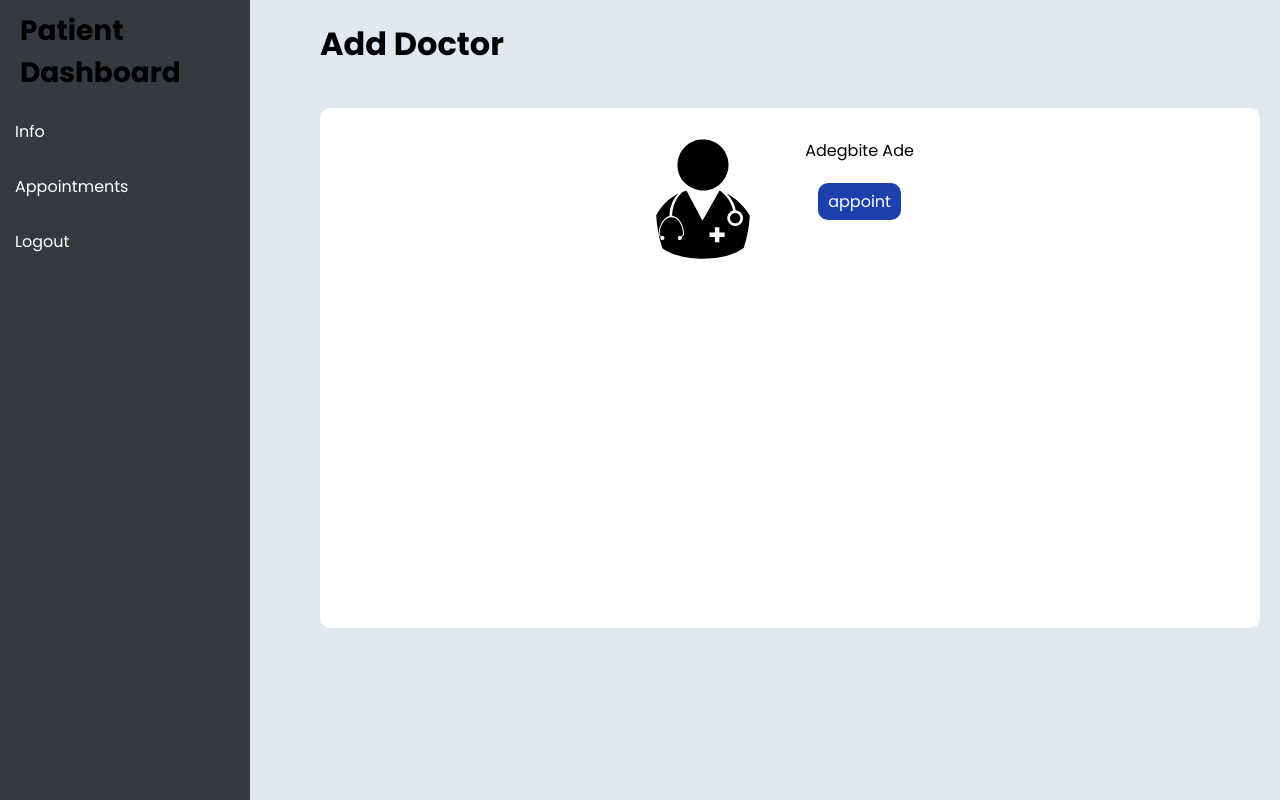
After one commit to adex-codez/5, a Flask app: page /patient/add-doctor in a window 1280 px wide. The commit adds this page. Run offline with Flask 3, Linux system fonts and the light colour scheme; a user stored in the database is signed in.

Commit message:
finished appointment functionality for both doctor and patient

```diff
--- a/app/models.py
+++ b/app/models.py
@@ -13,8 +13,8 @@ class Appointment(db.Model):
     id = db.Column(db.Integer, primary_key=True)
     patient_id = db.Column(db.Integer, db.ForeignKey('patient.id'), nullable=False)
     doctor_id = db.Column(db.Integer, db.ForeignKey('doctor.id'), nullable=False)
-    date = db.Column(db.Date, nullable=False)
-    time = db.Column(db.Time, nullable=False)
+    date = db.Column(db.Date, nullable=True)
+    time = db.Column(db.Time, nullable=True)
     description = db.Column(db.String(120), nullable=False)
     patient = db.relationship('Patient', back_populates='appointments', lazy=True)
     doctor = db.relationship('Doctor', back_populates='appointments', lazy=True)
--- a/app/routes.py
+++ b/app/routes.py
@@ -1,7 +1,7 @@
-from flask import Blueprint, render_template, redirect, url_for, flash, session
+from flask import Blueprint, render_template, redirect, url_for, flash, session, request
 from . import db, bcrypt
-from app.models import User, Patient, Doctor
-from app.forms import RegistrationForm, LoginForm, UpdatePatientInfoForm,  UpdateDoctorInfoForm
+from app.models import User, Patient, Doctor, Appointment
+from app.forms import RegistrationForm, LoginForm, UpdatePatientInfoForm,  UpdateDoctorInfoForm, SetAppointmentDTForm
 
 main = Blueprint('main', __name__)
 
@@ -72,7 +72,12 @@ def logout():
 
 @main.route("/patient/appointments")
 def appointments():
-    return render_template('appointments.html')
+    if 'user_id' not in session:
+        return redirect(url_for('main.login'))
+    patient = Patient.query.filter_by(user_id=session['user_id']).first()
+    appointments = Appointment.query.filter_by(patient_id=patient.id).all()
+    print(session['user_id'])
+    return render_template('appointments.html', appointments=appointments)
 
 @main.route("/patient/info")
 def info():
@@ -131,4 +136,34 @@ def update_doctor_info():
 
 @main.route("/doctor/appointments")
 def doctor_appointments():
-    return render_template('appointments.html')
+    if 'user_id' not in session:
+        return redirect(url_for('main.login'))
+    doctor = Doctor.query.filter_by(user_id=session['user_id']).first()
+    appointments = Appointment.query.filter_by(doctor_id=doctor.id).all()
+    print(appointments)
+    return render_template('doctor-appointment.html', appointments=appointments)
+
+@main.route("/patient/add-doctor")
+def add_doctor():
+    if 'user_id' not in session:
+        return redirect(url_for('main.login'))
+
+    doctors = Doctor.query.all()  # Fetch all doctors from the database
+    return render_template('add-doctor.html', doctors=doctors)
+
+@main.route("/patient/appoint", methods=['GET', 'POST'])
+def appoint():
+    if 'user_id' not in session:
+        return redirect(url_for('main.login'))
+
+    doctorid = request.args.get('doctor_id')
+
+    patient = Patient.query.filter_by(user_id=session['user_id']).first()  # Fetch all doctors from the database
+
+    form = SetAppointmentDTForm()
+    if form.validate_on_submit():
+        appointment = Appointment(patient_id=patient.id, doctor_id=doctorid, date=form.date.data, time=form.time.data, description=form.description.data)
+        db.session.add(appointment)
+        db.session.commit()
+        return redirect(url_for('main.appointments'))
+    return render_template('set-date-time.html', form=form)
--- a/app/static/css/base.css
+++ b/app/static/css/base.css
@@ -110,7 +110,6 @@ body {
         }
         .content {
             margin-left: 300px;
-            width: 70%;
             padding: 20px;
         }
 .sidebar-header {
@@ -198,3 +197,108 @@ body {
     border: 1px solid #ddd;
     border-radius: 5px;
 }
+
+.appointments-container {
+    border-radius: 10px;
+    background-color: white;
+    height: 60vh;
+    width: 100%;
+    margin-top: auto;
+}
+
+.empty {
+   text-align: center;
+   padding-top: auto;
+}
+
+.add-appointment {
+    background-color: #1e40af;
+    color: white;
+    border: none;
+    cursor: pointer;
+    text-decoration: none;
+    border-radius: 50%;
+    position: absolute;
+    bottom: 40px;
+    right: 40px;
+    padding: 10px;
+    height: 30px;
+    width: 30px;
+}
+
+/*.add-appointment svg {
+    height: 30px;
+    width: 30px;
+}*/
+
+.add-doctor{
+   border-radius: 10px;
+    background-color: white;
+    height: 60vh;
+    width: 100%;
+    text-decoration: none;
+    padding: 20px 0;
+}
+
+.mb {
+    margin-bottom: 40px;
+}
+
+
+.doctor-list{
+    display: flex;
+    align-items: start;
+}
+
+.doctor-item{
+    display: flex;
+    width: 33.3%;
+    height: 20vh;
+}
+
+
+.image-container {
+    width: 30%;
+}
+
+.image-container img {
+    width: 100%;
+    height: 100%;
+    object-fit: cover;
+    border-radius: 50%;
+}
+
+
+.sublist {
+    display: flex;
+    flex-direction: column;
+    padding: 10px;
+    justify-content: start;
+}
+
+.appoint-btn {
+    margin-top: 20px;
+    background-color: #1e40af;
+    color: white;
+    padding: 6px 10px;
+    border-radius: 10px;
+    border: none;
+    cursor: pointer;
+    text-decoration: none;
+}
+
+.appointment-list{
+    display: flex;
+    align-items: start;
+    padding-top: 30px;
+    flex-wrap: wrap;
+}
+
+.appointment-item{
+    display: flex;
+    width: 33.3%;
+    height: 20vh;
+    gap: 10px;
+    flex-direction: column;
+    margin-bottom: 20px;
+}
--- /dev/null
+++ b/app/templates/add-doctor.html
@@ -0,0 +1,25 @@
+{% extends "patient-dashboard.html" %}
+
+{% block view %}
+  <h1 class="mb">Add Doctor</h1>
+  <div class="add-doctor">
+    {% if doctors %}
+      <div class="doctor-list">
+        {% for doctor in doctors %}
+          <div class="doctor-item">
+            <div class="image-container">
+              <img src="{{ url_for('static', filename='images/doctor.svg') }}" alt="doctor">
+            </div>
+            <div class="sublist">
+              <p class="doctor-item-para">{{doctor.name}}</p>
+              <a href="{{url_for('main.appoint')}}?doctor_id={{doctor.id}}" class="appoint-btn">appoint</a>
+            </div>
+          </div>
+        {% endfor %}
+      </div>
+
+    {% else %}
+      <p class="empty">No Doctors</p>
+    {% endif %}
+  </div>
+{% endblock %}
--- a/app/templates/doctor-info.html
+++ b/app/templates/doctor-info.html
@@ -1,7 +1,7 @@
 {% extends "doctor-dashboard.html" %}
 
 {% block dash %}
-    <h1 style="margin-bottom: 30px">Patient Information</h1>
+    <h1 style="margin-bottom: 30px">Doctor Information</h1>
 
     <h3 class="info-header">Name</h3>
     {% if doctor.name %}
```
Also changed, not shown: app/forms.py (+7 -1 lines), app/templates/appointments.html (added, +28 -0 lines), app/templates/doctor-appointment.html (added, +28 -0 lines), app/templates/set-date-time.html (added, +38 -0 lines), app/static/images/doctor.svg (added), instance/app.db.
